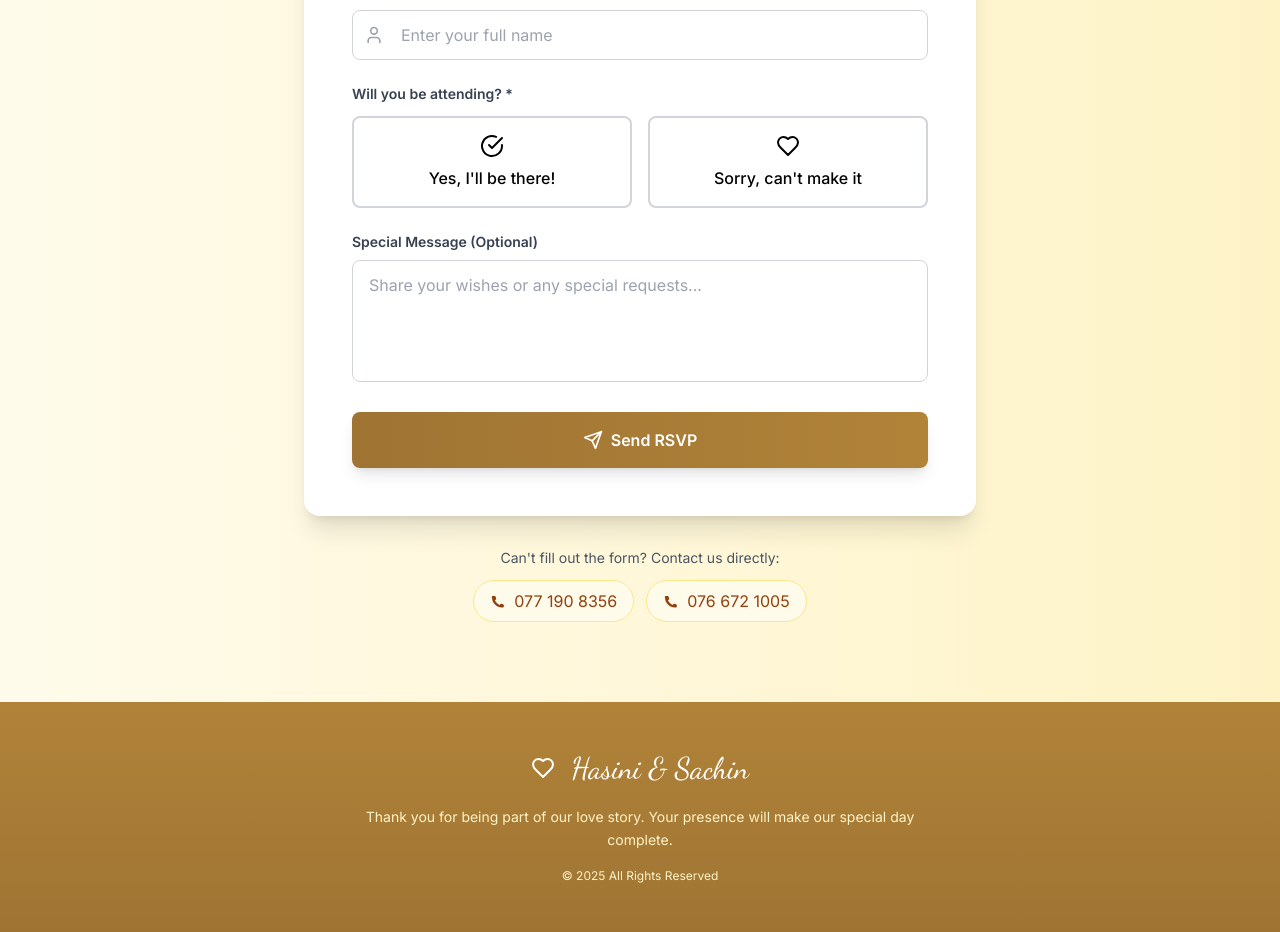
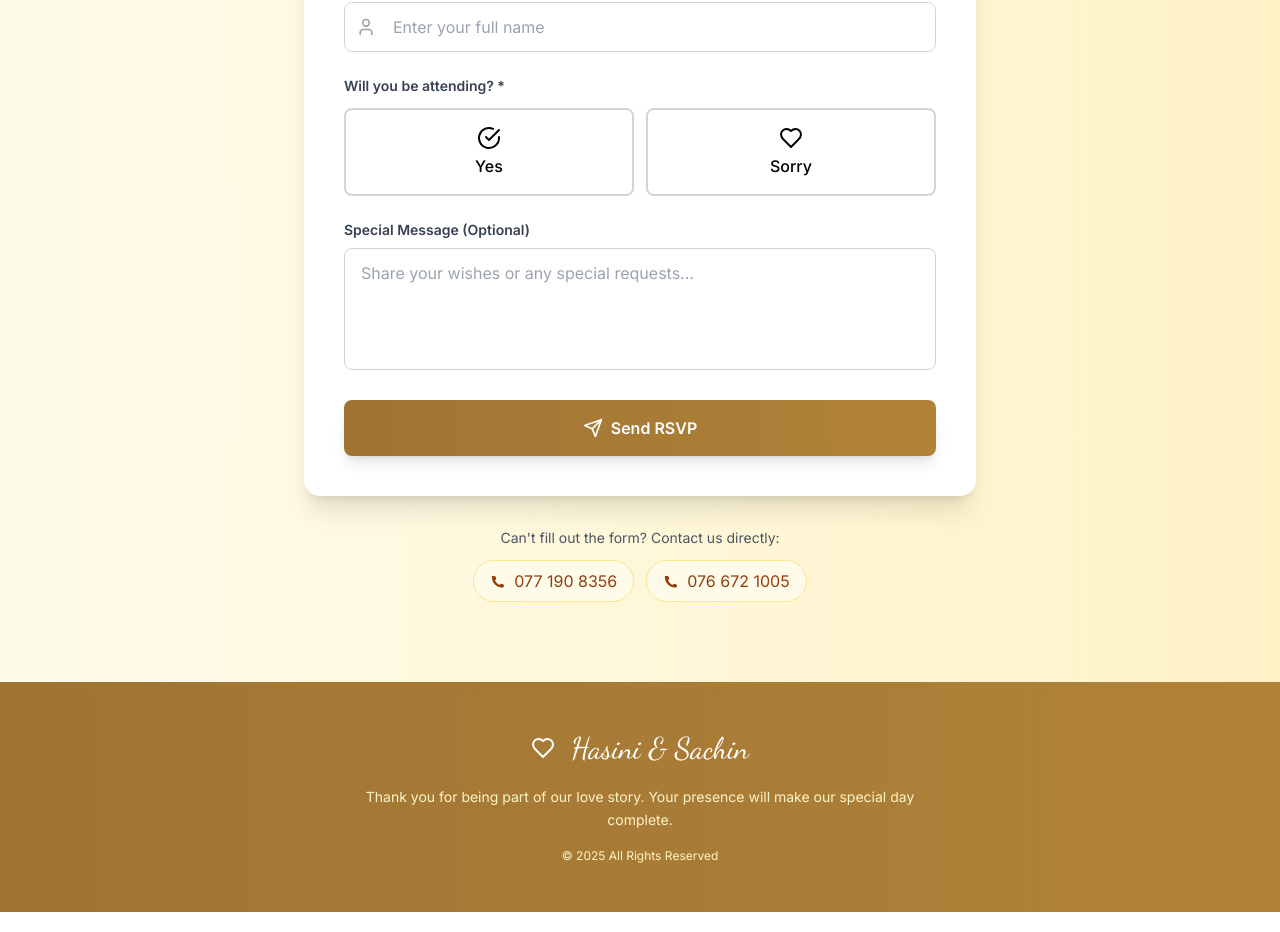
Before and after one commit to Rathnayaka00/invitation-app-ui, a React (Vite) app: page / in a window 1280 px wide. Shown: the part 2865-3797 px from the top of the page. Built offline with nearby package versions, Linux system fonts and the light colour scheme.

Commit message:
update 3

```diff
--- a/src/components/Footer.tsx
+++ b/src/components/Footer.tsx
@@ -2,7 +2,7 @@ import { Heart } from 'lucide-react';
 
 const Footer = () => {
   return (
-    <footer className="bg-gradient-to-t from-[#9f7433] to-[#b18339] text-white">
+    <footer className="bg-gradient-to-r from-[#9f7433] to-[#b18339] text-white">
       <div className="max-w-6xl mx-auto px-6 py-12">
         <div className="flex flex-col items-center text-center gap-3">
           <div className="flex items-center justify-center mb-2">
--- a/src/components/RSVP.tsx
+++ b/src/components/RSVP.tsx
@@ -76,7 +76,7 @@ const RSVP = () => {
         </div>
 
         <div className="max-w-2xl mx-auto">
-          <form onSubmit={handleSubmit} className="bg-white rounded-2xl p-8 md:p-12 shadow-xl">
+          <form onSubmit={handleSubmit} className="bg-white rounded-2xl p-6 md:p-10 shadow-xl">
             <div className="space-y-6">
               {/* Name field */}
               <div>
@@ -103,8 +103,8 @@ const RSVP = () => {
                 <label className="block text-sm font-semibold text-gray-700 mb-3">
                   Will you be attending? *
                 </label>
-                <div className="grid grid-cols-2 gap-4">
-                  <label className={`relative cursor-pointer transition-all duration-300 ${
+                <div className="grid grid-cols-1 sm:grid-cols-2 gap-3">
+                  <label className={`block relative cursor-pointer transition-all duration-300 ${
                     formData.attendance === 'yes' ? 'scale-105' : ''
                   }`}>
                     <input
@@ -116,17 +116,17 @@ const RSVP = () => {
                       className="sr-only"
                       required
                     />
-                    <div className={`p-4 rounded-lg border-2 text-center transition-all duration-300 ${
+                    <div className={`p-4 rounded-lg border-2 text-center transition-all duration-300 flex flex-col items-center justify-center min-h-[56px] ${
                       formData.attendance === 'yes'
                         ? 'border-amber-500 bg-amber-50 text-amber-700'
                         : 'border-gray-300 hover:border-amber-300'
                     }`}>
-                      <CheckCircle className="mx-auto mb-2" size={24} />
-                      <span className="font-medium">Yes, I'll be there!</span>
+                      <CheckCircle className="mx-auto mb-1" size={24} />
+                      <span className="font-medium text-base">Yes</span>
                     </div>
                   </label>
 
-                  <label className={`relative cursor-pointer transition-all duration-300 ${
+                  <label className={`block relative cursor-pointer transition-all duration-300 ${
                     formData.attendance === 'no' ? 'scale-105' : ''
                   }`}>
                     <input
@@ -137,13 +137,13 @@ const RSVP = () => {
                       onChange={handleInputChange}
                       className="sr-only"
                     />
-                    <div className={`p-4 rounded-lg border-2 text-center transition-all duration-300 ${
+                    <div className={`p-4 rounded-lg border-2 text-center transition-all duration-300 flex flex-col items-center justify-center min-h-[56px] ${
                       formData.attendance === 'no'
                         ? 'border-amber-500 bg-amber-50 text-amber-700'
                         : 'border-gray-300 hover:border-amber-300'
                     }`}>
-                      <Heart className="mx-auto mb-2" size={24} />
-                      <span className="font-medium">Sorry, can't make it</span>
+                      <Heart className="mx-auto mb-1" size={24} />
+                      <span className="font-medium text-base">Sorry</span>
                     </div>
                   </label>
                 </div>
```
